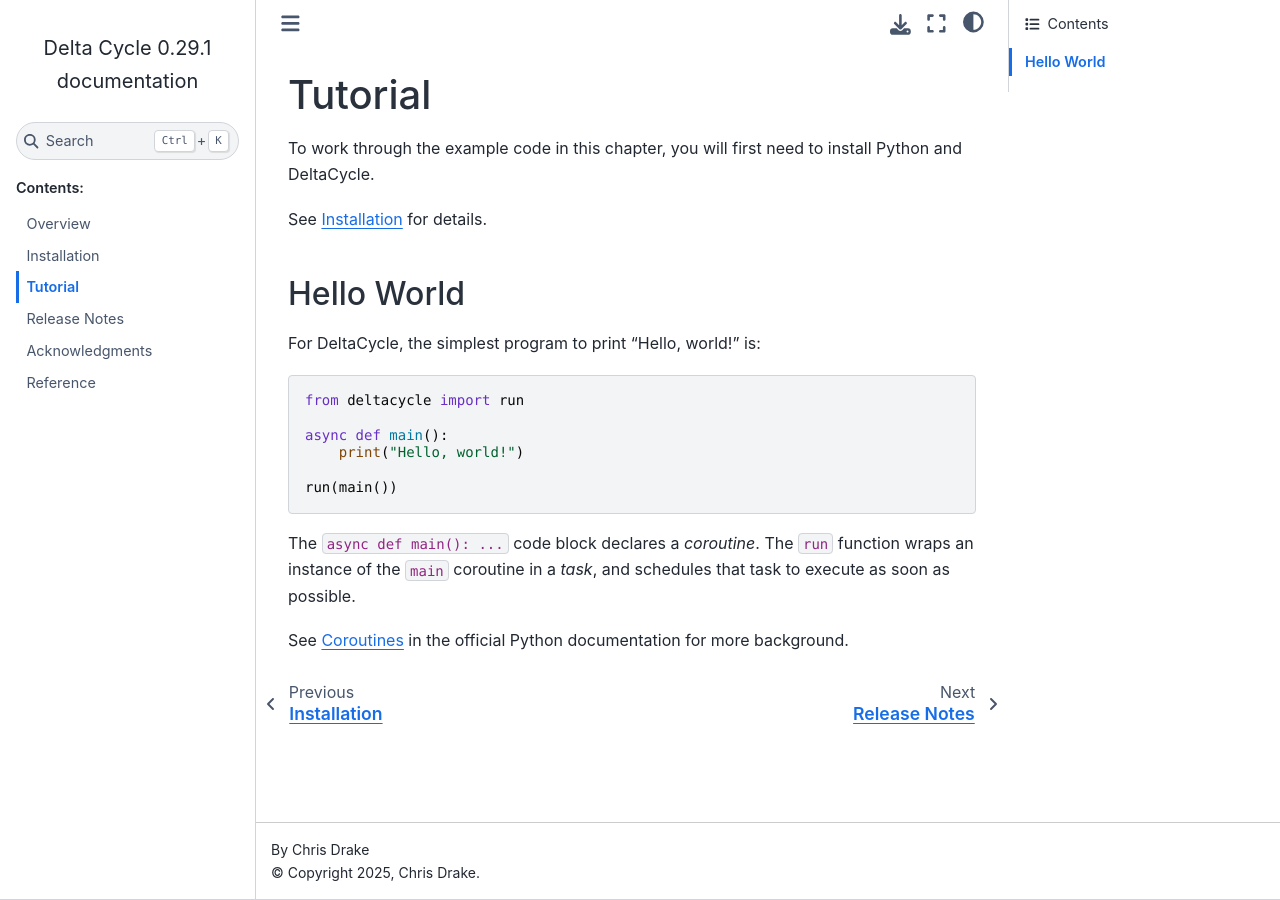
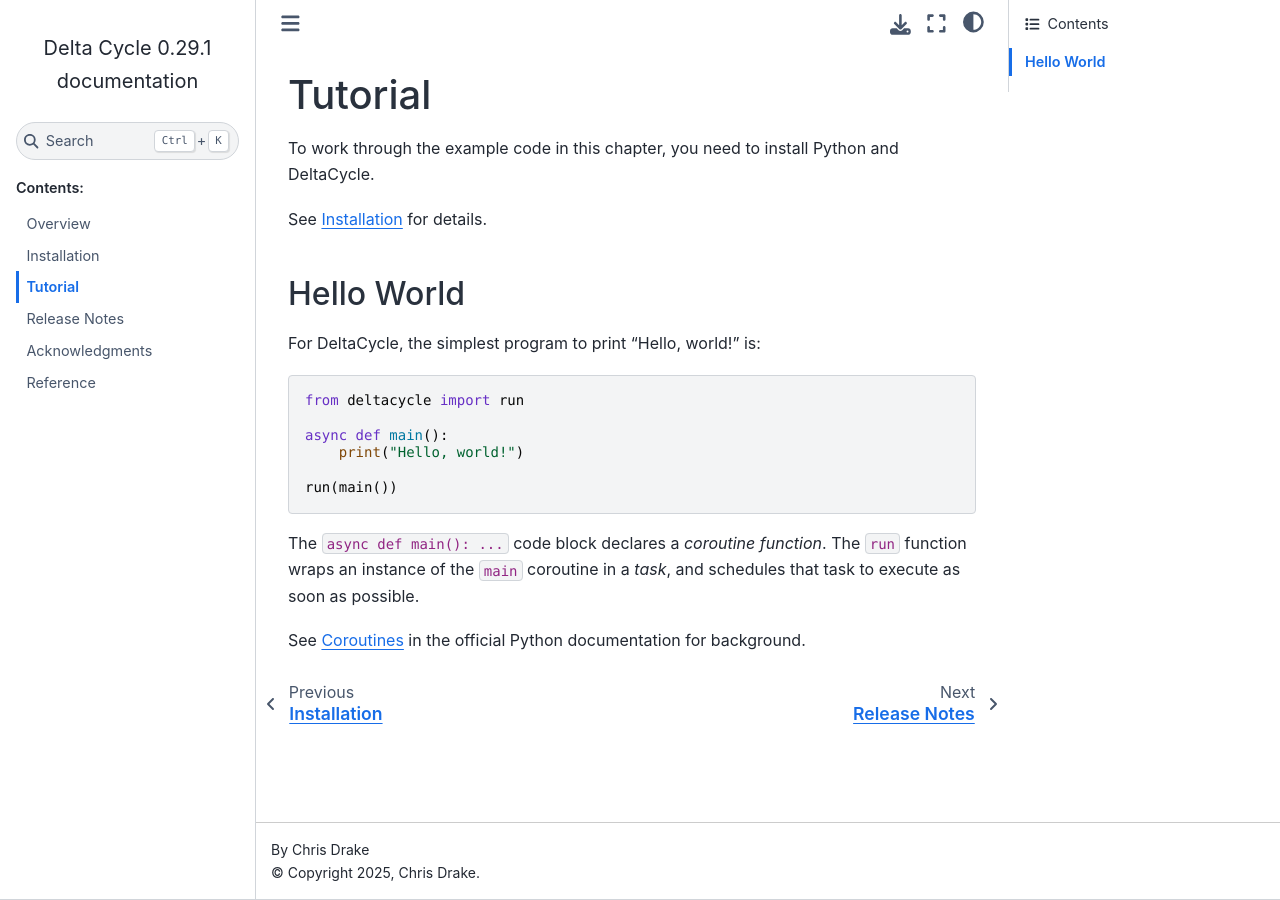
Before and after one commit to cjdrake/deltacycle, a Sphinx documentation site: the page built from doc/source/tutorial.rst, in a window 1280 px wide. Built offline with Sphinx 7.4.7 and the Sphinx Book theme 1.1.4, drawn with Linux system fonts in a browser that asks for light colours.

Commit message:
Minor doc edits

```diff
--- a/doc/source/installation.rst
+++ b/doc/source/installation.rst
@@ -7,7 +7,7 @@
 DeltaCycle releases are hosted on `PyPI <https://pypi.org>`_
 at https://pypi.org/project/deltacycle.
 
-This page explains how to install DeltaCycle using various methods.
+This chapter explains how to install DeltaCycle.
 
 
 With pip
--- a/doc/source/tutorial.rst
+++ b/doc/source/tutorial.rst
@@ -5,7 +5,7 @@
 ################
 
 To work through the example code in this chapter,
-you will first need to install Python and DeltaCycle.
+you need to install Python and DeltaCycle.
 
 See :ref:`installation` for details.
 
@@ -24,9 +24,9 @@ For DeltaCycle, the simplest program to print "Hello, world!" is:
 
     run(main())
 
-The ``async def main(): ...`` code block declares a *coroutine*.
+The ``async def main(): ...`` code block declares a *coroutine function*.
 The ``run`` function wraps an instance of the ``main`` coroutine in a *task*,
 and schedules that task to execute as soon as possible.
 
 See `Coroutines <https://docs.python.org/3/library/asyncio-task.html#coroutine>`_
-in the official Python documentation for more background.
+in the official Python documentation for background.
```
